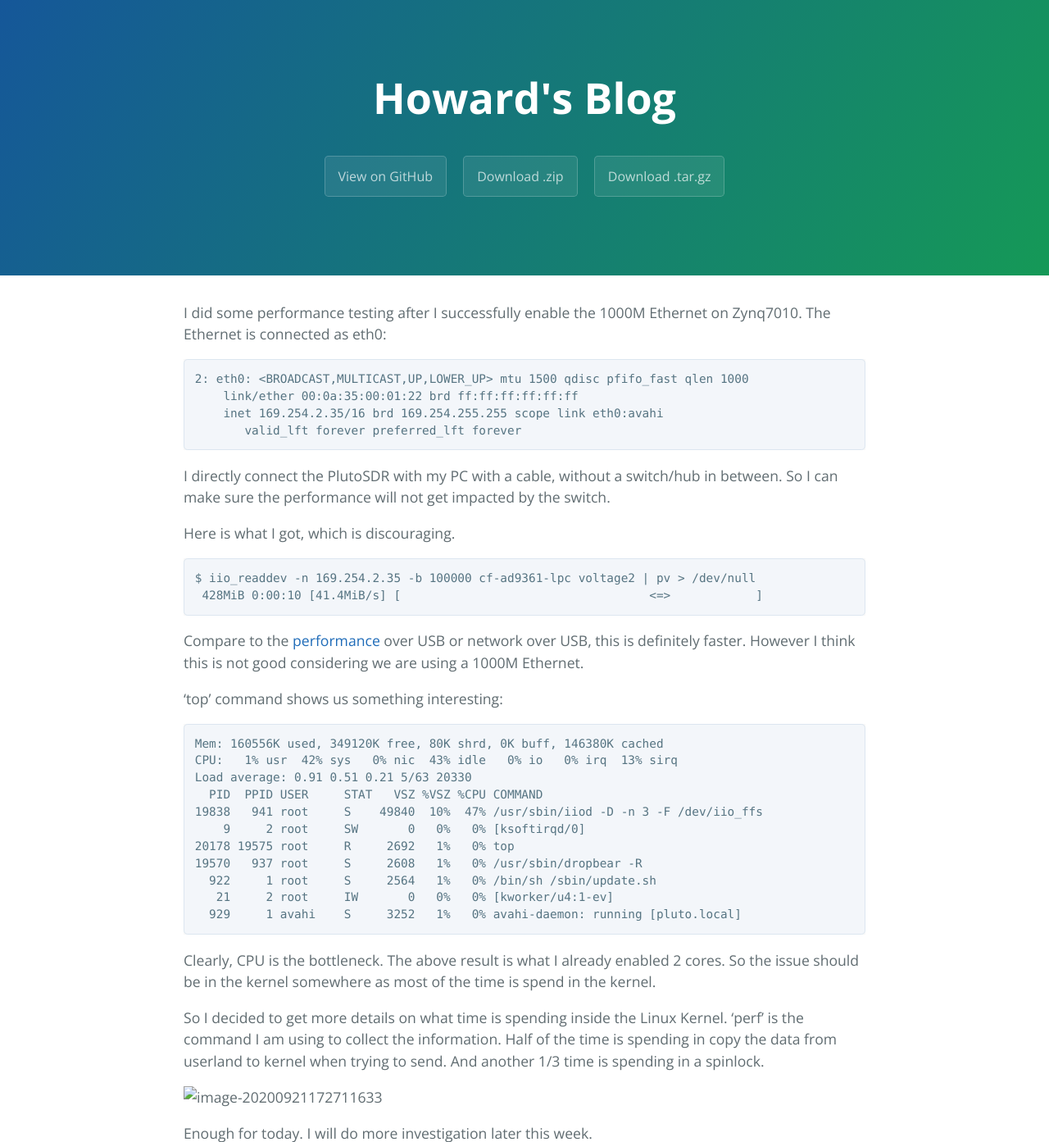
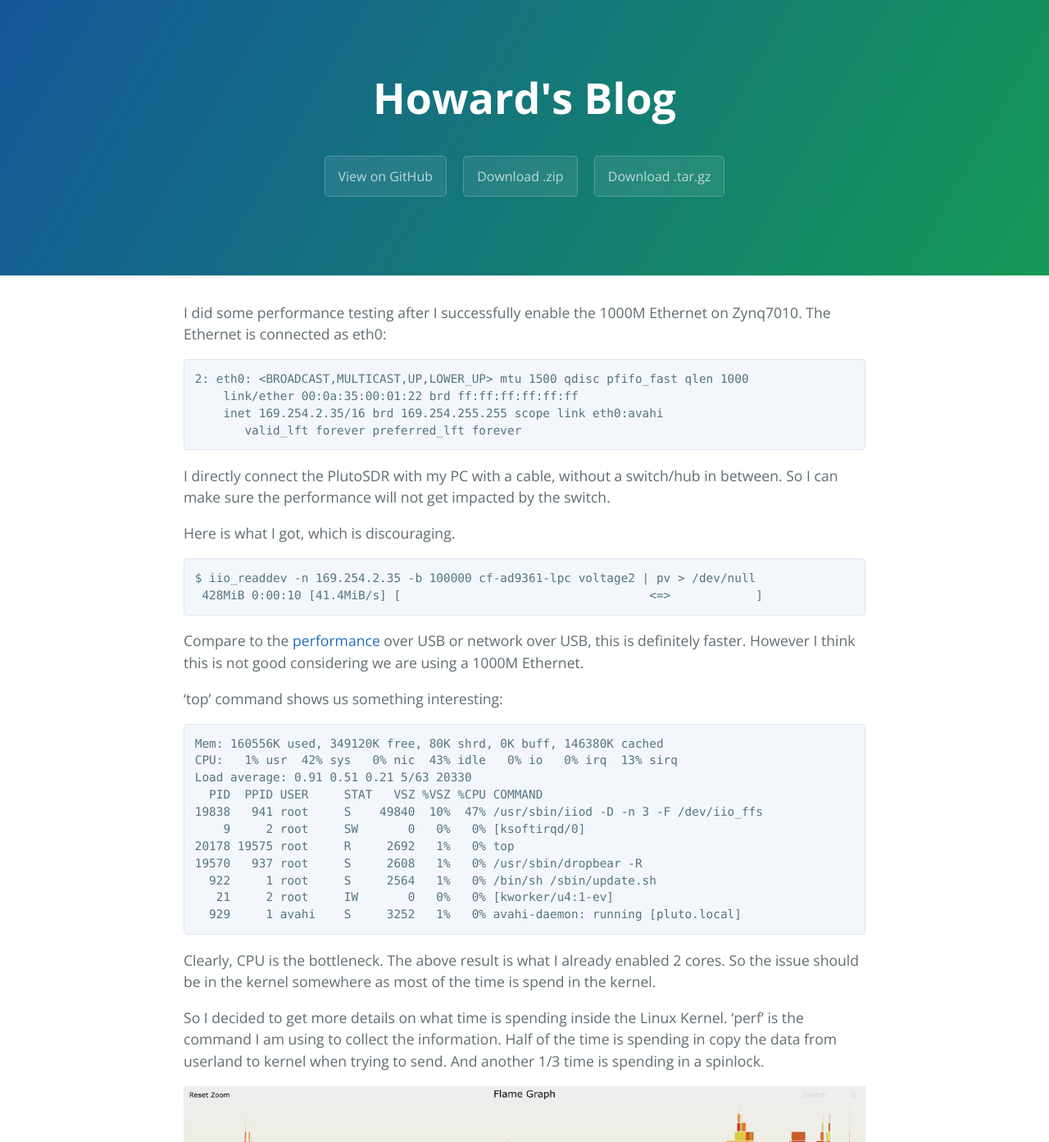
Before and after one commit to howard0su/howard0su.github.io, a Jekyll site: the page built from _posts/2020-09-21-performance-plutosdr.markdown, in a window 1280 px wide. Shown: the top 1393 px of the page at 82% size. Built offline with Jekyll 4.4.1, drawn with Linux system fonts in a browser that asks for light colours; comment, search, counter and statistics services are not loaded; grey boxes are pictures that could not be loaded.

Commit message:
Fix graph

```diff
--- a/_posts/2020-09-21-performance-plutosdr.markdown
+++ b/_posts/2020-09-21-performance-plutosdr.markdown
@@ -45,8 +45,6 @@ Clearly, CPU is the bottleneck. The above result is what I already enabled 2 cor
 
 So I decided to get more details on what time is spending inside the Linux Kernel. 'perf' is the command I am using to collect the information. Half of the time is spending in copy the data from userland to kernel when trying to send. And another 1/3 time is spending in a spinlock.
 
-![image-20200921172711633](image-20200921172711633.png)
+![FlameGraph](/asserts/image-20200921172711633.png)
 
 Enough for today. I will do more investigation later this week.
-
-![](https://howard0su.matomo.cloud/matomo.php?idsite=1&amp;rec=1)
```
Also changed, not shown: asserts/image-20200921172711633.png (renamed from image-20200921172711633.png).
